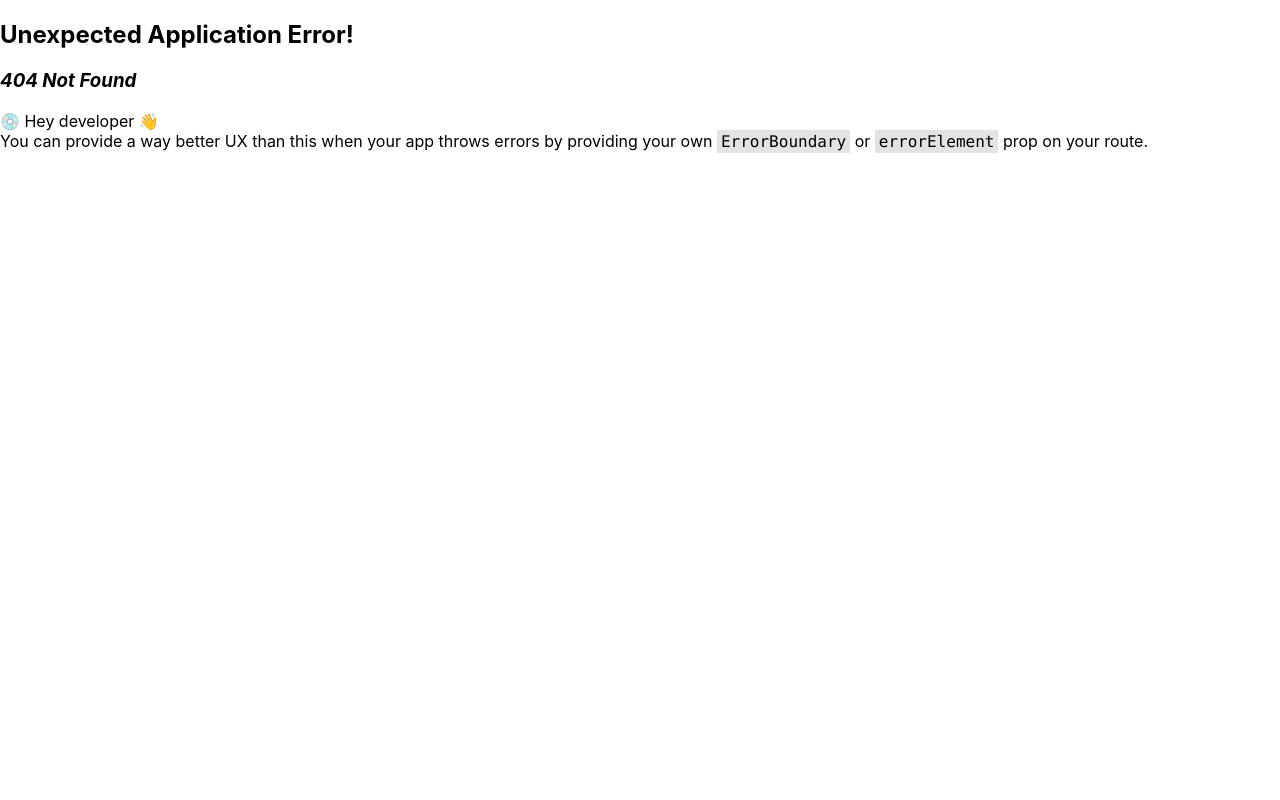
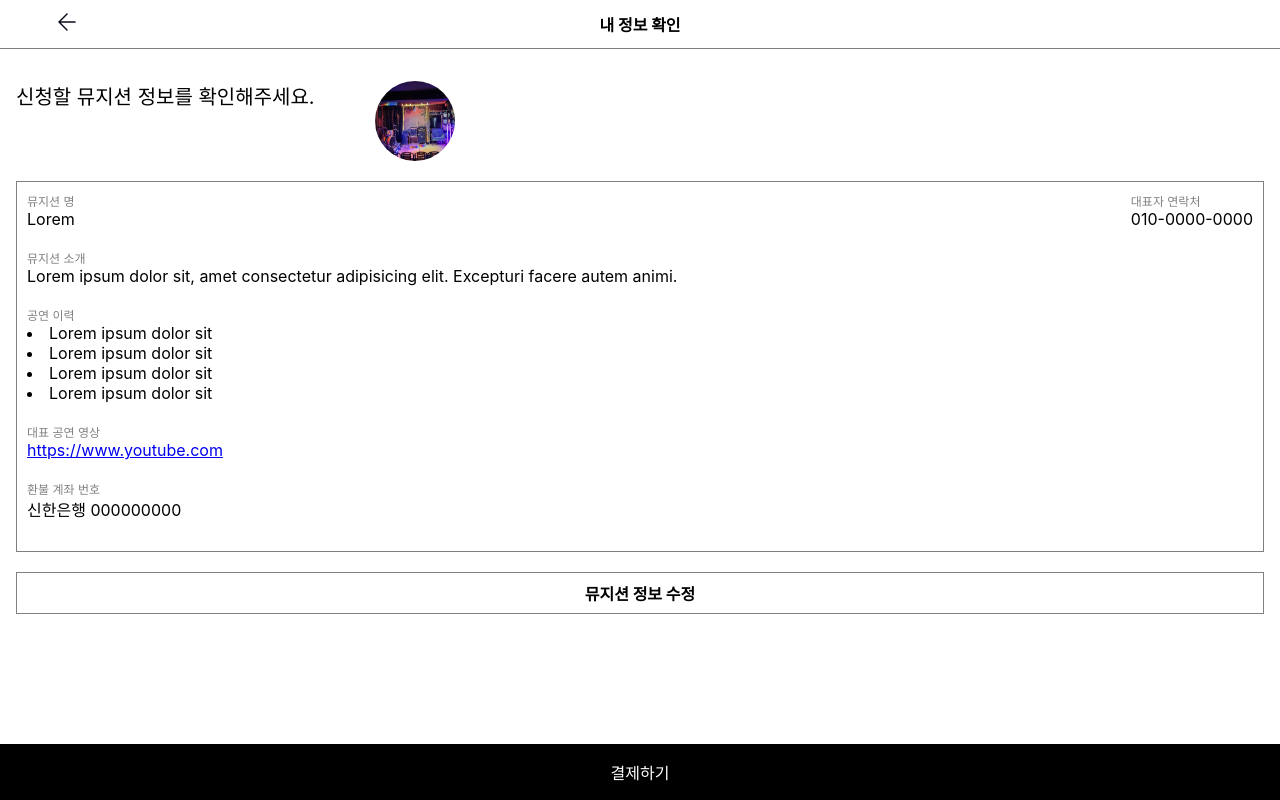
Before and after one commit to dongree/Indiconnect, a React (Create React App) app: page /apply in a window 1280 px wide. Before the commit this address had no page. Built offline with nearby package versions, Linux system fonts and the light colour scheme.

Commit message:
apply 페이지 구현

```diff
--- a/src/App.tsx
+++ b/src/App.tsx
@@ -4,11 +4,13 @@ import { createBrowserRouter, RouterProvider } from 'react-router-dom';
 import Home from './pages/Home';
 import Home2 from './pages/Home2';
 import Detail from './pages/Detail';
+import Apply from './pages/Apply';
 
 const router = createBrowserRouter([
   { path: '/', element: <Home /> },
   { path: '/home2', element: <Home2 /> },
   { path: '/detail', element: <Detail /> },
+  { path: '/apply', element: <Apply /> },
 ]);
 
 function App() {
--- /dev/null
+++ b/src/components/title_template/title_template.module.css
@@ -0,0 +1,10 @@
+.container {
+  display: flex;
+  flex-direction: column;
+  margin-bottom: 20px;
+}
+
+.title {
+  color: gray;
+  font-size: 0.75rem;
+}
--- /dev/null
+++ b/src/components/title_template/title_template.tsx
@@ -0,0 +1,16 @@
+import React from 'react';
+import styles from './title_template.module.css';
+
+type Props = {
+  title: string;
+  children: any;
+};
+
+export default function TitleTemplate({ title, children }: Props) {
+  return (
+    <div className={styles.container}>
+      <p className={styles.title}>{title}</p>
+      <p className={styles.description}>{children}</p>
+    </div>
+  );
+}
--- /dev/null
+++ b/src/pages/Apply.module.css
@@ -0,0 +1,56 @@
+.container {
+  margin-bottom: 50px;
+}
+
+.sub_container {
+  padding: 1rem;
+}
+
+.box {
+  display: flex;
+  margin: 16px 0;
+}
+
+.text {
+  font-size: 1.25rem;
+  padding-right: 60px;
+}
+
+.img {
+  width: 80px;
+  height: 80px;
+  border-radius: 50%;
+}
+
+.infos {
+  border: 1px solid gray;
+  padding: 10px;
+  margin: 20px 0;
+}
+
+.info_box {
+  display: flex;
+  justify-content: space-between;
+}
+
+.fixBtn {
+  display: flex;
+  justify-content: center;
+  border: 1px solid gray;
+  padding: 8px;
+  font-weight: bold;
+  cursor: pointer;
+}
+
+.payBtn {
+  position: fixed;
+  left: 0;
+  right: 0;
+  bottom: 0;
+  display: flex;
+  justify-content: center;
+  background-color: black;
+  color: white;
+  padding: 16px 0;
+  cursor: pointer;
+}
--- /dev/null
+++ b/src/pages/Apply.tsx
@@ -0,0 +1,48 @@
+import React from 'react';
+import styles from './Apply.module.css';
+import Header from '../components/header/header';
+import TitleTemplate from '../components/title_template/title_template';
+
+export default function Apply() {
+  return (
+    <section className={styles.container}>
+      <Header text="내 정보 확인" />
+      <div className={styles.sub_container}>
+        <div className={styles.box}>
+          <p className={styles.text}>신청할 뮤지션 정보를 확인해주세요.</p>
+          <img
+            src="/img/music_hall.png"
+            alt="music_hall"
+            className={styles.img}
+          />
+        </div>
+        <div className={styles.infos}>
+          <div className={styles.info_box}>
+            <TitleTemplate title="뮤지션 명">Lorem</TitleTemplate>
+            <TitleTemplate title="대표자 연락처">010-0000-0000</TitleTemplate>
+          </div>
+          <TitleTemplate title="뮤지션 소개">
+            Lorem ipsum dolor sit, amet consectetur adipisicing elit. Excepturi
+            facere autem animi.
+          </TitleTemplate>
+          <TitleTemplate title="공연 이력">
+            <li>Lorem ipsum dolor sit</li>
+            <li>Lorem ipsum dolor sit</li>
+            <li>Lorem ipsum dolor sit</li>
+            <li>Lorem ipsum dolor sit</li>
+          </TitleTemplate>
+          <TitleTemplate title="대표 공연 영상">
+            <a href="https://www.youtube.com">https://www.youtube.com</a>
+          </TitleTemplate>
+          <TitleTemplate title="환불 계좌 번호">
+            신한은행 000000000
+          </TitleTemplate>
+        </div>
+        <div className={styles.fixBtn}>뮤지션 정보 수정</div>
+        <div className={styles.payBtn}>
+          <p>결제하기</p>
+        </div>
+      </div>
+    </section>
+  );
+}
```
